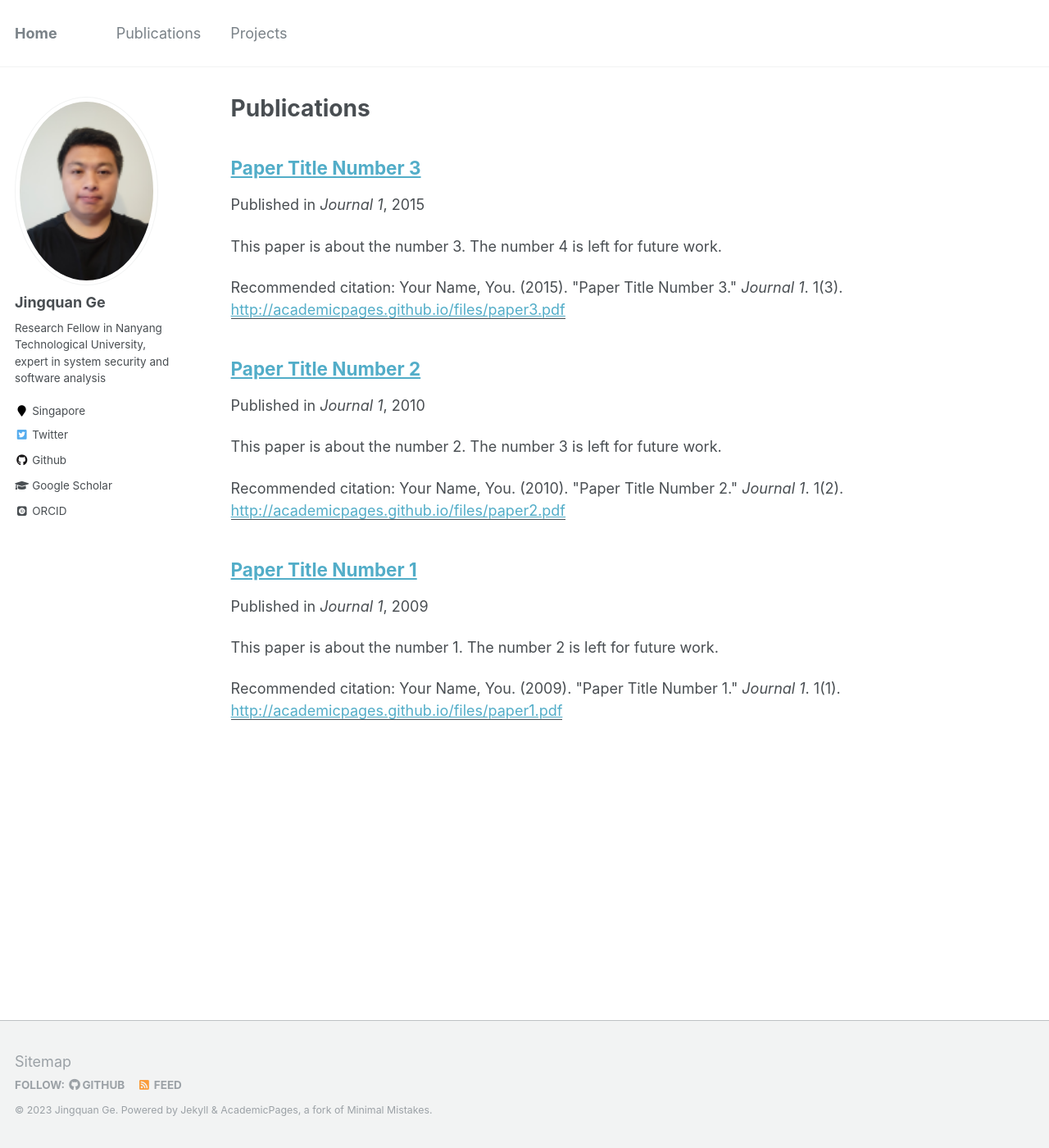
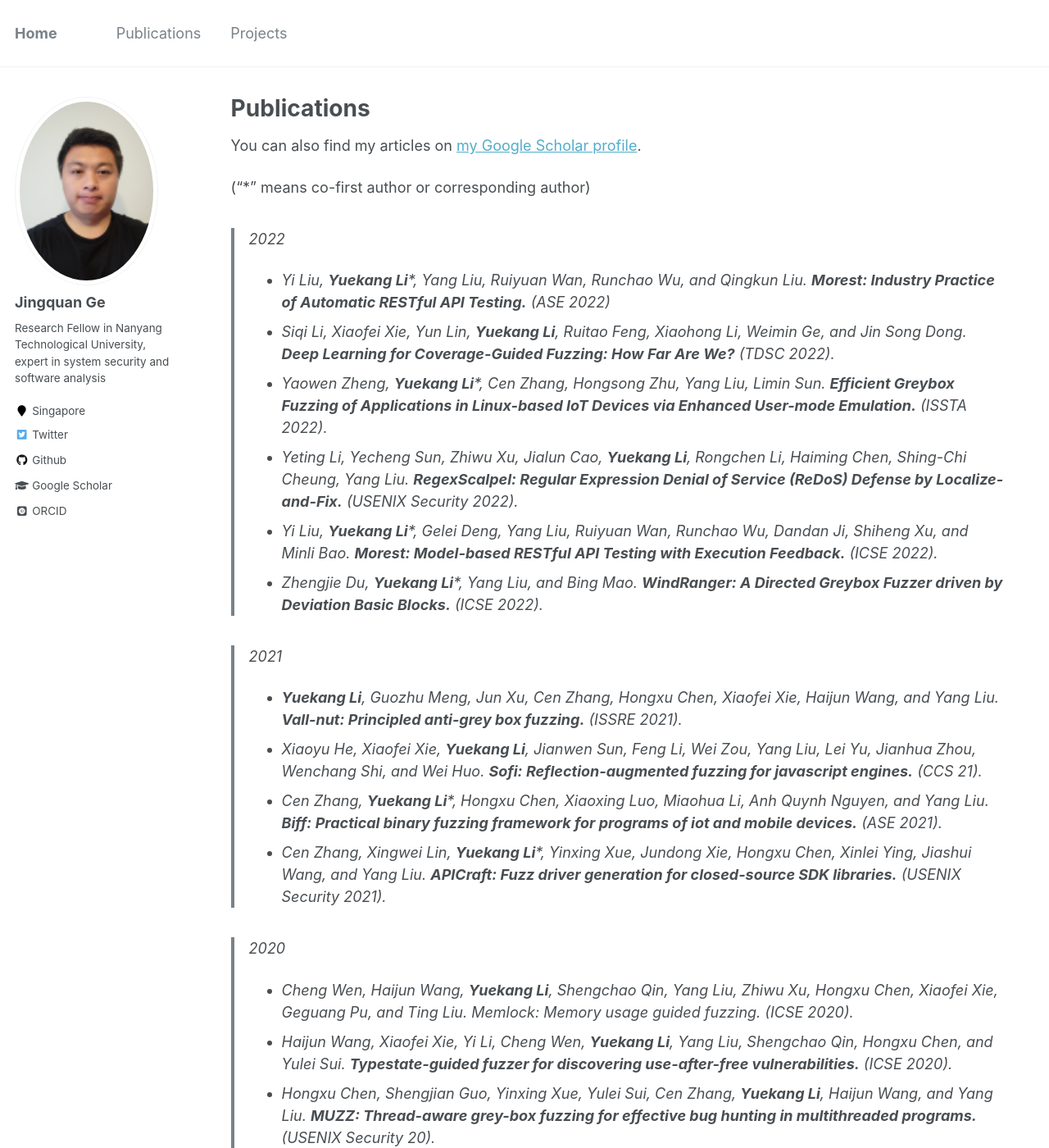
Before and after one commit to gejingquan/gejingquan.github.io, a Jekyll site: the page built from _pages/publications.md, in a window 1280 px wide and 1400 px high. Shown: the whole window at 82% size. Built offline with Jekyll 4.4.1, drawn with Linux system fonts in a browser that asks for light colours; some web fonts are replaced; some of the changed text lies outside the part shown.

Commit message:
Update publications.md

```diff
--- a/_pages/publications.md
+++ b/_pages/publications.md
@@ -4,13 +4,61 @@ title: "Publications"
 permalink: /publications/
 author_profile: true
 ---
+You can also find my articles on <a href="[https://scholar.google.com/citations?user=tuJEDb4AAAAJ&hl=en](https://scholar.google.com/citations?hl=en&user=v1HnGGEAAAAJ)">my Google Scholar profile</a>.
 
-{% if author.googlescholar %}
-  You can also find my articles on <u><a href="{{author.googlescholar}}">my Google Scholar profile</a>.</u>
-{% endif %}
+("*" means co-first author or corresponding author)
 
-{% include base_path %}
+> 2022
+- Yi Liu, **Yuekang Li***, Yang Liu, Ruiyuan Wan, Runchao Wu, and Qingkun Liu. **Morest: Industry Practice of Automatic
+  RESTful API Testing.** (ASE 2022)
+- Siqi Li, Xiaofei Xie, Yun Lin, **Yuekang Li**, Ruitao Feng, Xiaohong Li, Weimin Ge, and Jin Song Dong. **Deep
+  Learning for Coverage-Guided Fuzzing: How Far Are We?** (TDSC 2022).
+- Yaowen Zheng, **Yuekang Li***, Cen Zhang, Hongsong Zhu, Yang Liu, Limin Sun. **Efficient Greybox Fuzzing of
+  Applications in Linux-based IoT Devices via Enhanced User-mode Emulation.** (ISSTA 2022).
+- Yeting Li, Yecheng Sun, Zhiwu Xu, Jialun Cao, **Yuekang Li**, Rongchen Li, Haiming Chen, Shing-Chi Cheung,
+  Yang Liu. **RegexScalpel: Regular Expression Denial of Service (ReDoS) Defense by Localize-and-Fix.** (USENIX Security 2022).
+- Yi Liu, **Yuekang Li***, Gelei Deng, Yang Liu, Ruiyuan Wan, Runchao Wu, Dandan Ji, Shiheng Xu, and Minli
+  Bao. **Morest: Model-based RESTful API Testing with Execution Feedback.** (ICSE 2022).
+- Zhengjie Du, **Yuekang Li***, Yang Liu, and Bing Mao. **WindRanger: A Directed Greybox Fuzzer driven by
+  Deviation Basic Blocks.** (ICSE 2022).
 
-{% for post in site.publications reversed %}
-  {% include archive-single.html %}
-{% endfor %}
+> 2021
+- **Yuekang Li**, Guozhu Meng, Jun Xu, Cen Zhang, Hongxu Chen, Xiaofei Xie, Haijun Wang, and Yang Liu.
+  **Vall-nut: Principled anti-grey box fuzzing.** (ISSRE 2021).
+- Xiaoyu He, Xiaofei Xie, **Yuekang Li**, Jianwen Sun, Feng Li, Wei Zou, Yang Liu, Lei Yu, Jianhua Zhou,
+  Wenchang Shi, and Wei Huo. **Sofi: Reflection-augmented fuzzing for javascript engines.** (CCS 21).
+- Cen Zhang, **Yuekang Li***, Hongxu Chen, Xiaoxing Luo, Miaohua Li, Anh Quynh Nguyen, and Yang Liu. **Biff:
+  Practical binary fuzzing framework for programs of iot and mobile devices.** (ASE 2021).
+- Cen Zhang, Xingwei Lin, **Yuekang Li***, Yinxing Xue, Jundong Xie, Hongxu Chen, Xinlei Ying, Jiashui Wang,
+  and Yang Liu. **APICraft: Fuzz driver generation for closed-source SDK libraries.** (USENIX Security 2021).
+
+> 2020
+- Cheng Wen, Haijun Wang, **Yuekang Li**, Shengchao Qin, Yang Liu, Zhiwu Xu, Hongxu Chen, Xiaofei Xie,
+  Geguang Pu, and Ting Liu. Memlock: Memory usage guided fuzzing. (ICSE 2020).
+- Haijun Wang, Xiaofei Xie, Yi Li, Cheng Wen, **Yuekang Li**, Yang Liu, Shengchao Qin, Hongxu Chen, and Yulei
+  Sui. **Typestate-guided fuzzer for discovering use-after-free vulnerabilities.** (ICSE 2020).
+- Hongxu Chen, Shengjian Guo, Yinxing Xue, Yulei Sui, Cen Zhang, **Yuekang Li**, Haijun Wang, and Yang Liu.
+  **MUZZ: Thread-aware grey-box fuzzing for effective bug hunting in multithreaded programs.** (USENIX Security 20).
+- **Yuekang Li**, Hongxu Chen, Cen Zhang, Siyang Xiong, Chaoyi Liu, and Yi Wang. **Ori: A greybox fuzzer for
+  some/ip protocols in automotive ethernet.** (APSEC 2020).
+
+> 2019
+- Xiaofei Xie, Lei Ma, Haijun Wang, **Yuekang Li**, Yang Liu, and Xiaohong Li. **Diffchaser: Detecting
+  disagreements for deep neural networks.** (IJCAI 19).
+- Haijun Wang, Xiaofei Xie, Shang-Wei Lin, Yun Lin, **Yuekang Li**, Shengchao Qin, Yang Liu, and Ting Liu.
+  **Locating vulnerabilities in binaries via memory layout recovering.** (ESEC/FSE 2019).
+- **Yuekang Li**, Yinxing Xue, Hongxu Chen, Xiuheng Wu, Cen Zhang, Xiaofei Xie, Haijun Wang, and Yang Liu.
+  **Cerebro: Context-aware adaptive fuzzing for effective vulnerability detection.** (ESEC/FSE 2019).
+- Xiaoning Du, Bihuan Chen, **Yuekang Li**, Jianmin Guo, Yaqin Zhou, Yang Liu, and Yu Jiang. **Attack surface
+  identification for vulnerability assessment through program metrics.** (ICSE 2019).
+
+> 2018
+- **Yuekang Li**. **Principled greybox fuzzing.** (ICFEM 2018).
+- Hongxu Chen, Yinxing Xue, **Yuekang Li**, Bihuan Chen, Xiaofei Xie, Xiuheng Wu, and Yang Liu. **Hawkeye:
+  Towards a desired directed grey-box fuzzing.** (CCS 2018).
+- Hongxu Chen, **Yuekang Li***, Bihuan Chen, Yinxing Xue, and Yang Liu. **Fot: A versatile, configurable,
+  extensible fuzzing framework.** (ESEC/FSE 2018).
+
+> 2017
+- **Yuekang Li**, Bihuan Chen, Mahinthan Chandramohan, Shang-Wei Lin, Yang Liu, and Alwen Tiu. **Steelix:
+  Program-state based binary fuzzing.** (ESEC/FSE 2017).
```
